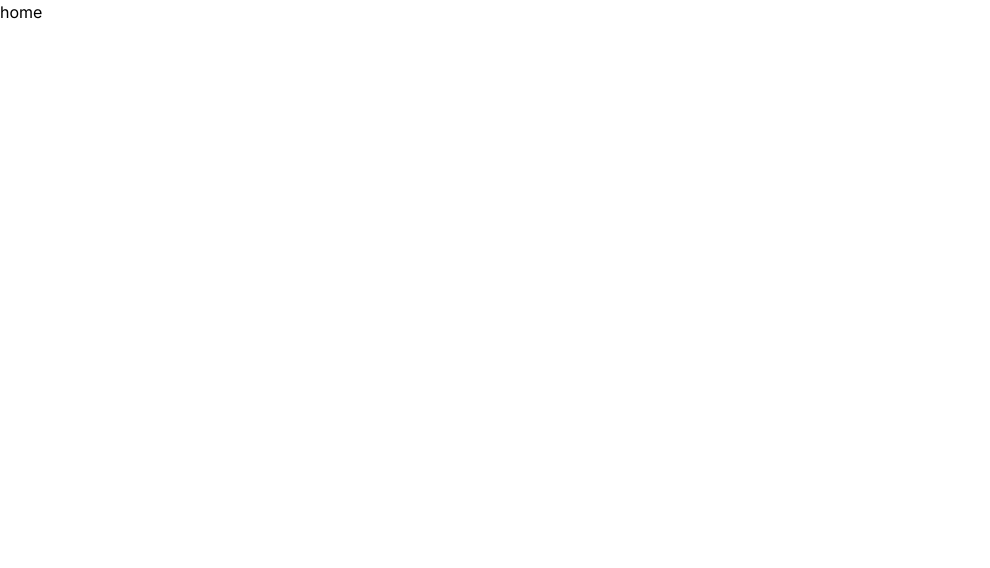
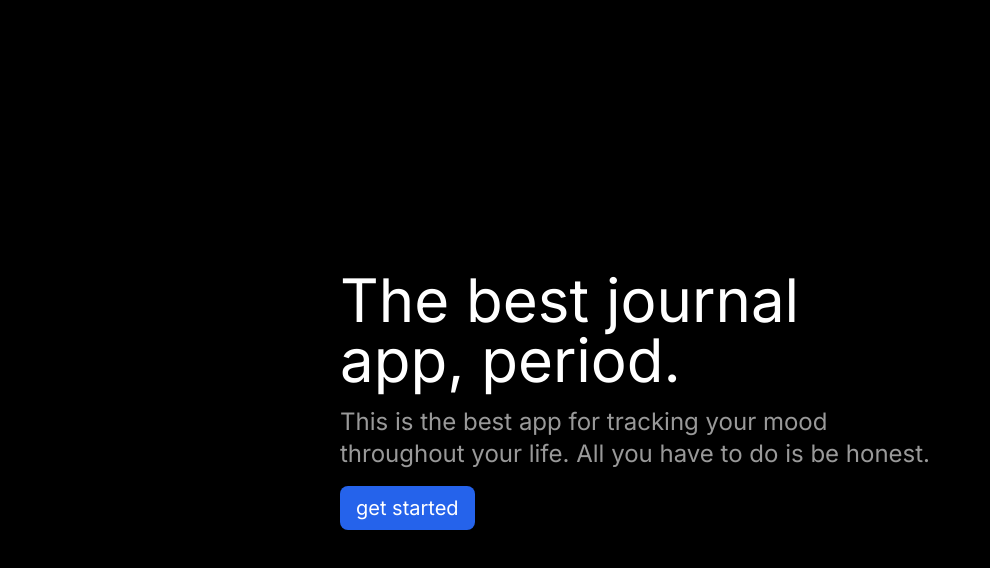
Before and after one commit to mattbatman/fem-mood, a Next.js app: page / in a window 1280 px wide. Shown: the top 568 px of the page, without its empty margins (0-990 px from the left). Built offline with nearby package versions, Linux system fonts and the light colour scheme.

Commit message:
Add home content

```diff
--- a/app/page.tsx
+++ b/app/page.tsx
@@ -1,3 +1,18 @@
 export default function Home() {
-  return <div>home</div>
+  return (
+    <div className="w-screen h-screen bg-black flex justify-center items-center text-white">
+      <div className="w-full max-w-[600px] mx-auto">
+        <h1 className="text-6xl mb-4">The best journal app, period.</h1>
+        <p className="text-2xl text-white/60 mb-4">
+          This is the best app for tracking your mood throughout your life. All
+          you have to do is be honest.
+        </p>
+        <div>
+          <button className="bg-blue-600 px-4 py-2 rounded-lg text-xl">
+            get started
+          </button>
+        </div>
+      </div>
+    </div>
+  )
 }
```
